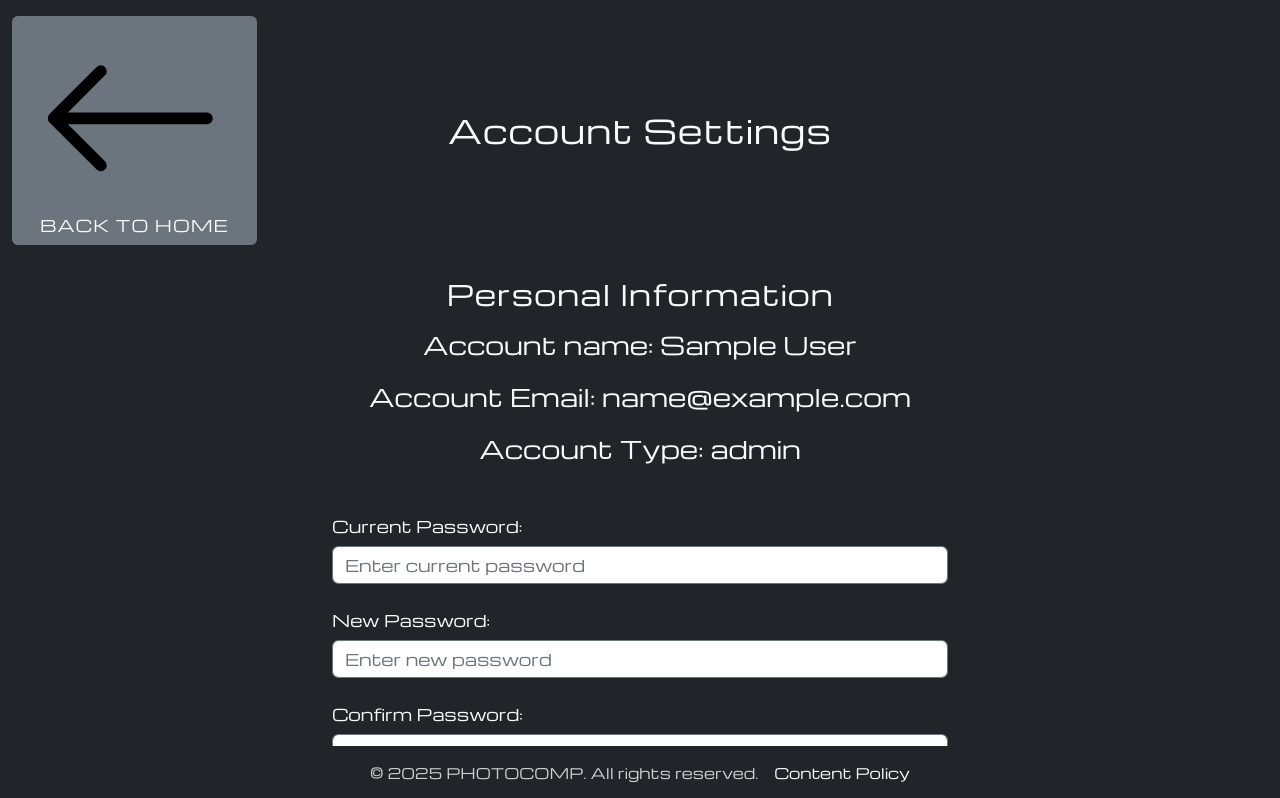
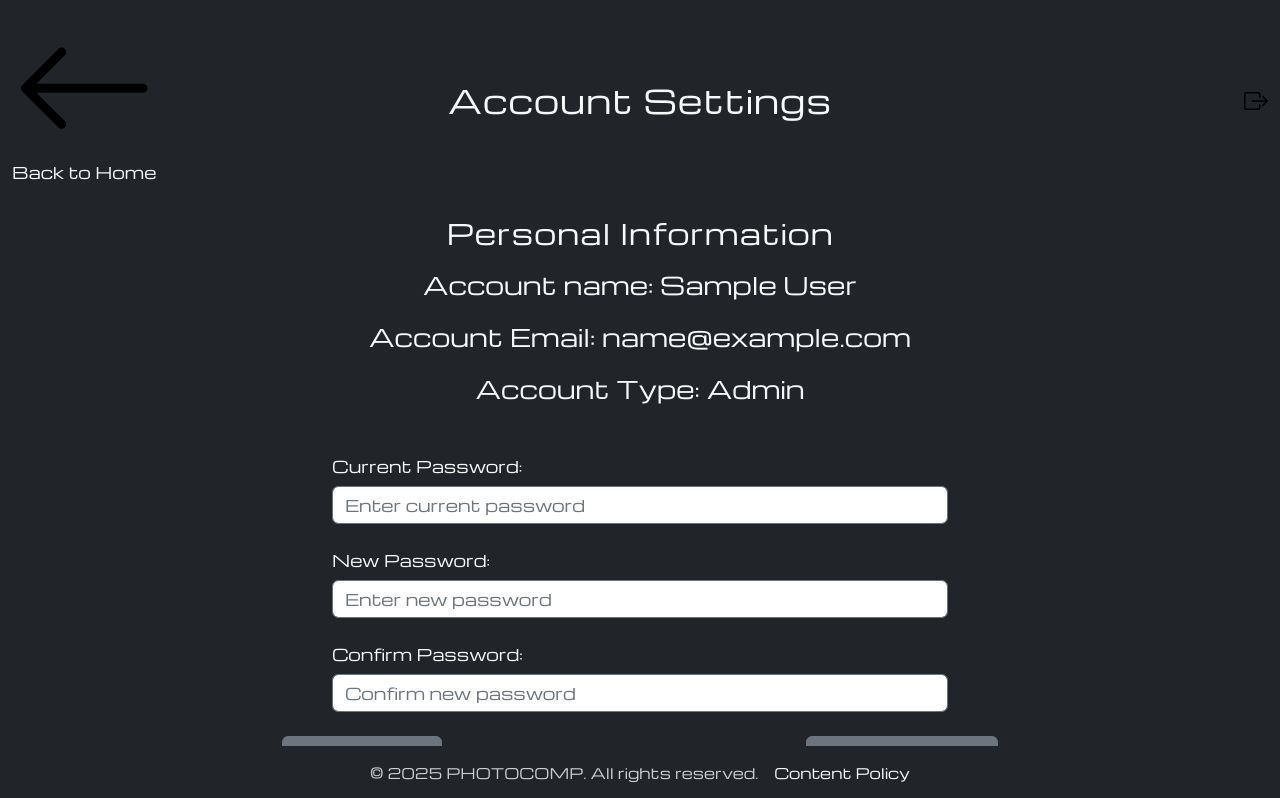
Before and after one commit to chastlyregino/PhotoComp--React-Cypress, a React (Vite) app: page /account-settings in a window 1280 px wide. Shown: the top 798 px of the page. Built offline with nearby package versions, Linux system fonts and the light colour scheme; sample sign-in values are in the browser's storage; a small style sheet from the web is missing.

Commit message:
USER to User

```diff
--- a/src/pages/AccountSettings/AccountSettings.tsx
+++ b/src/pages/AccountSettings/AccountSettings.tsx
@@ -1,7 +1,7 @@
 import React, { useState, useContext } from 'react';
 import { Container, Row, Col, Form, Button, InputGroup } from 'react-bootstrap';
-import { ArrowLeft } from 'react-bootstrap-icons';
-import { useNavigate } from 'react-router-dom';
+import { ArrowLeft, BoxArrowRight } from 'react-bootstrap-icons';
+import { useNavigate, NavLink } from 'react-router-dom';
 import AuthContext from '../../context/AuthContext';
 import NavButton from '../../components/navButton/NavButton';
 import FormInput from '../../components/forms/FormInput/FormInput';
@@ -127,16 +127,18 @@ const AccountSettings: React.FC<AccountSettingsProps> = ({ className = '' }) =>
         <Container fluid>
           <Row className="align-items-center">
             <Col xs={3} className="d-flex align-items-center">
-              <NavButton to="/" variant="link" className="text-light text-decoration-none">
+              <NavLink to="/" className="text-light text-decoration-none">
                 <ArrowLeft className="me-2" />
                 Back to Home
-              </NavButton>
+              </NavLink>
             </Col>
             <Col xs={6} className="text-center">
               <h2 className="mb-0">Account Settings</h2>
             </Col>
             <Col xs={3} className="text-end">
-              {/* Placeholder for notifications or avatar */}
+              <NavLink to="/logout" className="text-light">
+                <BoxArrowRight size={24} />
+              </NavLink>
             </Col>
           </Row>
         </Container>
@@ -153,7 +155,7 @@ const AccountSettings: React.FC<AccountSettingsProps> = ({ className = '' }) =>
             <div className="user-info mb-5">
               <p className="text-center mb-3" style={{ fontSize: '1.50rem' }}>Account name: {user?.firstName} {user?.lastName}</p>
               <p className="text-center mb-3" style={{ fontSize: '1.50rem' }}>Account Email: {user?.email}</p>
-              <p className="text-center mb-5" style={{ fontSize: '1.50rem' }}>Account Type: {user?.role || 'User'}</p>
+              <p className="text-center mb-5" style={{ fontSize: '1.50rem' }}>Account Type: {user?.role ? user.role.charAt(0).toUpperCase() + user.role.slice(1).toLowerCase() : 'User'}</p>
             </div>
 
             {/* Combined form for both password change and delete account to avoid separation */}
```
